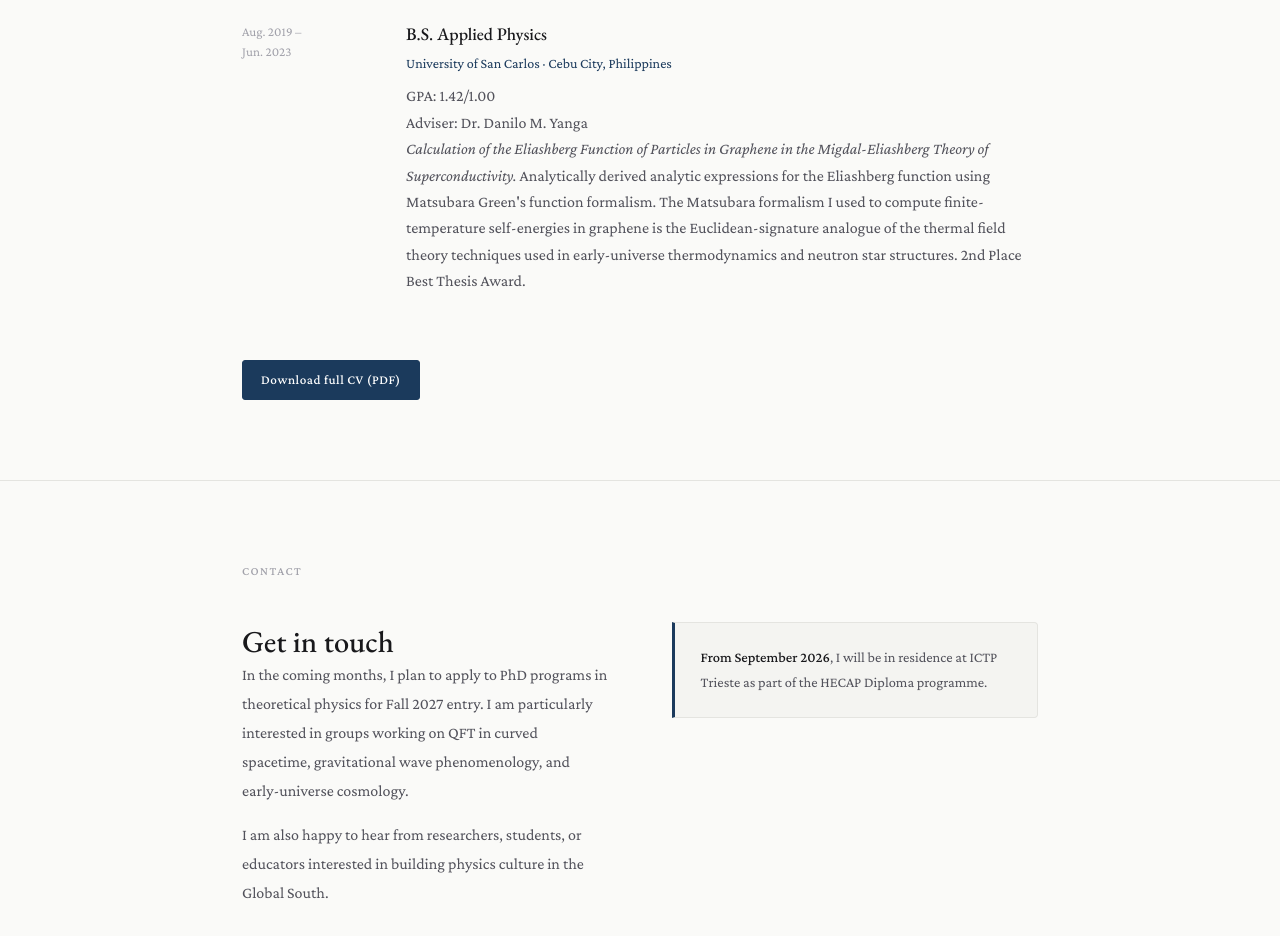
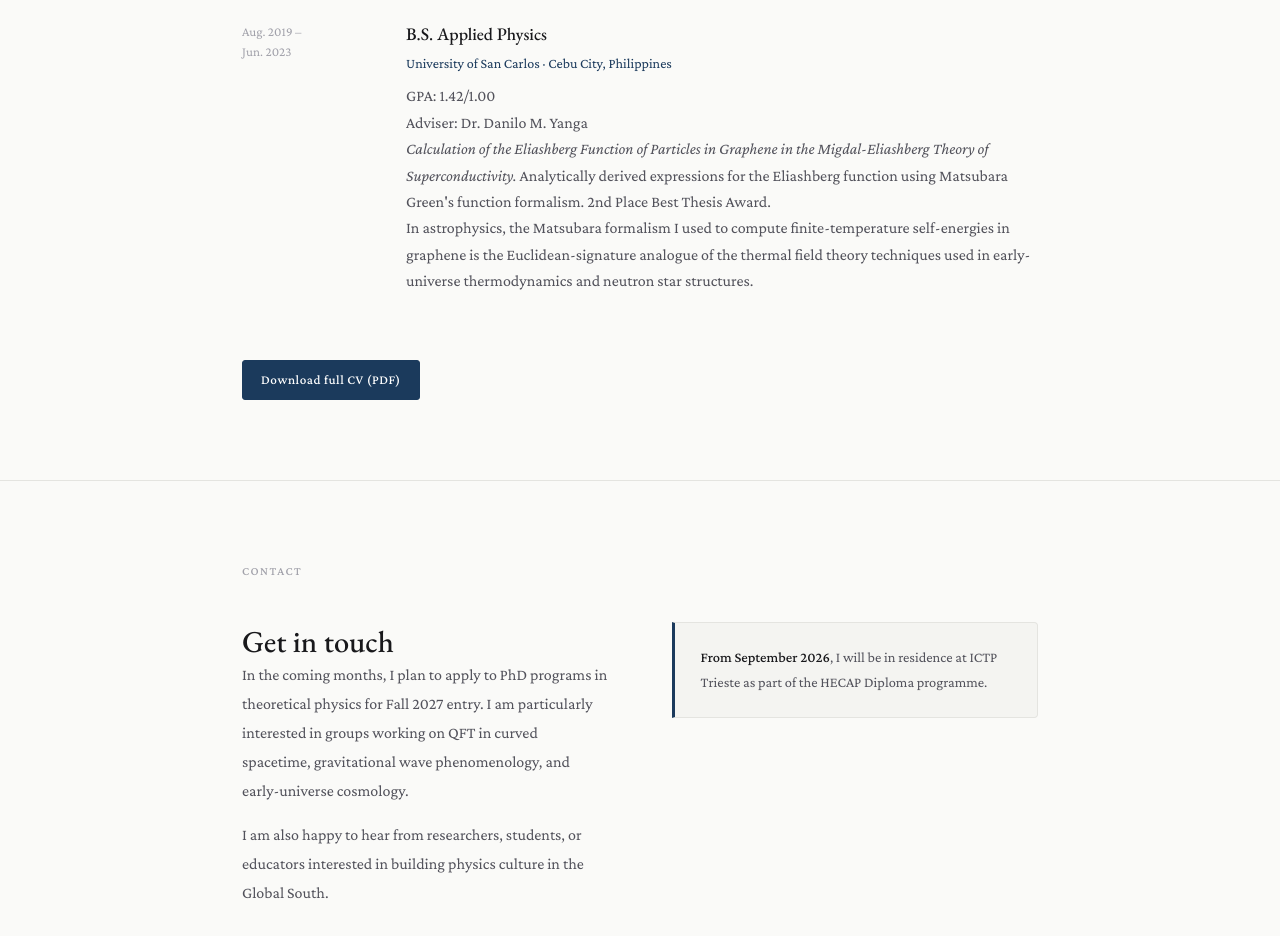
Before and after one commit to khinmisuari/khinmisuari.github.io, a plain HTML site: page index.html in a window 1280 px wide. Shown: the part 4980-5916 px from the top of the page. Drawn offline with nearby package versions, Linux system fonts and the light colour scheme.

Commit message:
Update on thesis index.html

```diff
--- a/index.html
+++ b/index.html
@@ -727,9 +727,12 @@
 			<p> Adviser: Dr. Danilo M. Yanga </p>
 			<p>
 			<em>Calculation of the Eliashberg Function of Particles in Graphene
-              in the Migdal-Eliashberg Theory of Superconductivity.</em> Analytically derived analytic expressions for the Eliashberg function using Matsubara
-              Green's function formalism. The Matsubara formalism I used to compute finite-temperature self-energies in graphene is the Euclidean-signature analogue of
-				the thermal field theory techniques used in early-universe thermodynamics and neutron star structures. 2nd Place Best Thesis Award.
+              in the Migdal-Eliashberg Theory of Superconductivity.</em> Analytically derived expressions for the Eliashberg function using Matsubara
+              Green's function formalism. 2nd Place Best Thesis Award.
+			</p>
+			<p>
+			In astrophysics, the Matsubara formalism I used to compute finite-temperature self-energies in graphene is the Euclidean-signature analogue of
+			the thermal field theory techniques used in early-universe thermodynamics and neutron star structures.
 			</p>
           </div>
         </div>
```
